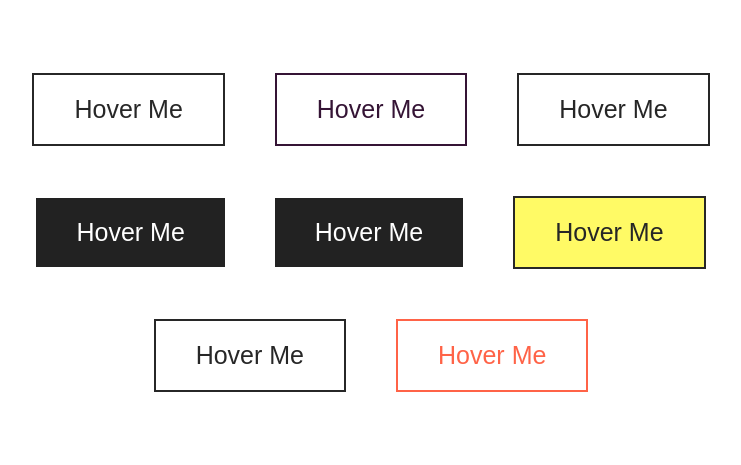
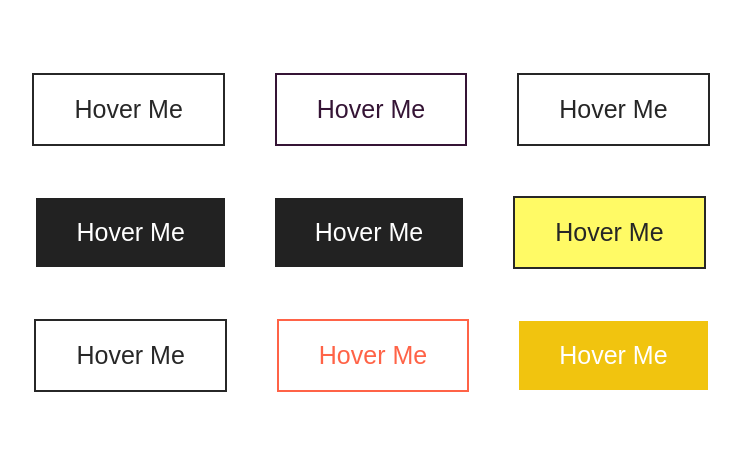
Before and after one commit to saadman-galib/CSS-Animation-Hover-Me, a plain HTML site: page index.html in a window 1280 px wide. Shown: the part 168-633 px from the top of the page, without its empty margins (269-1010 px from the left). Drawn offline with Linux system fonts and the light colour scheme.

Commit message:
3 lawer btn effect

```diff
--- a/index.html
+++ b/index.html
@@ -22,6 +22,7 @@
             <button class="button-6">Hover Me</button>
             <button class="button-7">Hover Me</button>
             <button class="button-8">Hover Me</button>
+            <button class="button-9">Hover Me</button>
         </div>
     </body>
 </html>
--- a/sass/style.scss
+++ b/sass/style.scss
@@ -289,13 +289,64 @@ body {
         transition: 0.5s;
     }
 
-    .button-8:hover{
+    .button-8:hover {
         color: #fff;
     }
 
     .button-8:hover::before {
         border-radius: 0%;
         transform: translateY(0);
+    }
+
+    .button-9 {
+        // overflow: hidden;
+        background-color: #f1c40f;
+        border: none;
+        color: #fff;
+
+    }
+
+    .button-9:before {
+        display: flex;
+        align-items: center;
+        justify-content: center;
+        content: "Hover Me";
+        position: absolute;
+        top: 0;
+        left: 0;
+        background-color: #2ecc71;
+        height: 100%;
+        width: 100%;
+        z-index: 3;
+        transform: rotateX(270deg);
+        transform-origin: top;
+        transition: 0.3s;
+    }
+
+    .button-9:after {
+        display: flex;
+        align-items: center;
+        justify-content: center;
+        content: "Hover Me";
+        position: absolute;
+        top: 0;
+        left: 0;
+        background-color: red;
+        height: 100%;
+        width: 100%;
+        transform: rotateX(270deg);
+        transform-origin: top;
+        transition: 0.3s;
+        transition-delay: 0.3s;
+        z-index: 4;
+    }
+
+    .button-9:hover:before {
+        transform: rotateX(0deg);
+    }
+
+    .button-9:hover:after {
+        transform: rotateX(0deg);
     }
 }
 
@@ -314,5 +365,5 @@ body {
 //     transition: 1s;
 // }
 
-// .button-1:hover::before {
+// .button-1:hover:before {
 // }
```
Also changed, not shown: style/style.css.
